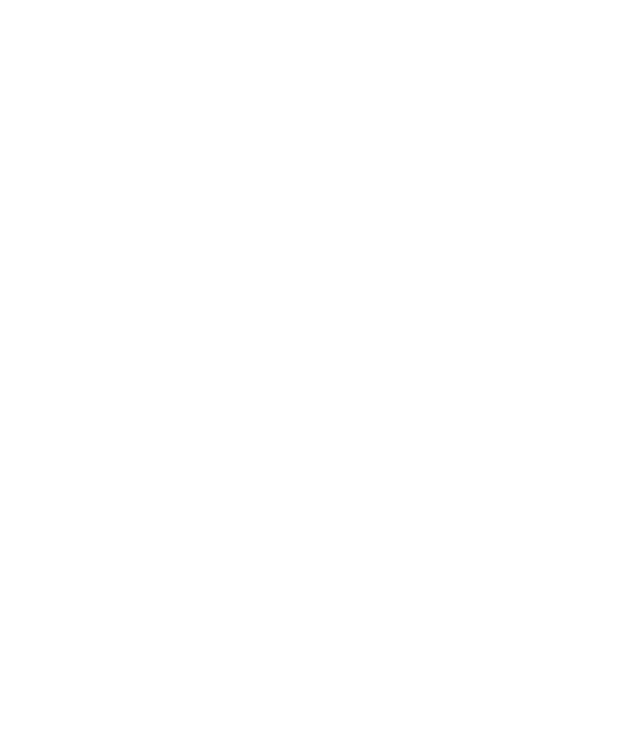
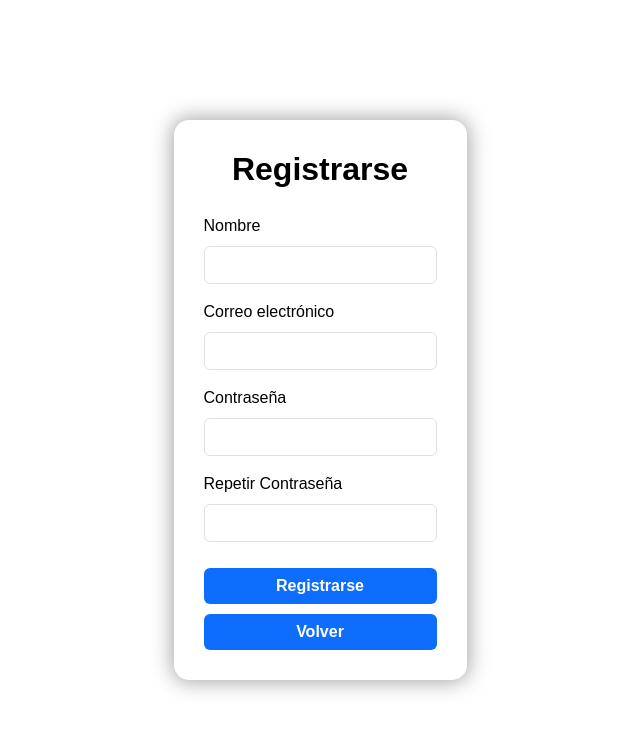
Before and after one commit to SantiagoPerezAgustin/TPI-2-tup1-BICHTEC, a React (Vite) app in the folder Frontend/: page /register in a window 1280 px wide. Before the commit this address had no page. Shown: the top 732 px of the page, without its empty margins (320-960 px from the left). Built offline with nearby package versions, Linux system fonts and the light colour scheme.

Commit message:
Añadir register

```diff
--- a/Frontend/src/App.jsx
+++ b/Frontend/src/App.jsx
@@ -5,6 +5,8 @@
 import "./App.css";
 import Footer from "./components/Footer/Footer.jsx";
 import FormPage from "./pages/FormPage/FormPage.jsx";
+import Register from "./components/Register/Register.jsx";
+import FormPageRegister from "./pages/FormPage/FormPageRegister.jsx";
 
 function App() {
   return (
@@ -12,6 +14,7 @@
       <Routes>
         <Route path="/" element={<Home />} />
         <Route path="/login" element={<FormPage />} />
+        <Route path="/register" element={<FormPageRegister />} />
       </Routes>
     </>
   );
--- /dev/null
+++ b/Frontend/src/components/Register/Register.jsx
@@ -0,0 +1,111 @@
+import React from "react";
+import { useState } from "react";
+import { useNavigate } from "react-router-dom";
+
+const Register = ({ onSubmit, errores, refs }) => {
+  const [formData, setFormData] = useState({
+    nombre: "",
+    email: "",
+    password: "",
+    repeatPassword: "",
+  });
+
+  const handleChange = (e) => {
+    setFormData({
+      ...formData,
+      [e.target.name]: e.target.value,
+    });
+  };
+
+  const handleSubmit = (e) => {
+    e.preventDefault();
+    onSubmit(formData);
+  };
+
+  const navigate = useNavigate();
+  return (
+    <div className="d-flex justify-content-center align-items-center vh-100">
+      <div className="login-box">
+        <h2>Registrarse</h2>
+        <form onSubmit={handleSubmit} noValidate>
+          <div className="mb-3">
+            <label htmlFor="nombre" className="form-label">
+              Nombre
+            </label>
+            <input
+              type="text"
+              name="nombre"
+              className="form-control"
+              id="nombre"
+              value={formData.nombre}
+              onChange={handleChange}
+              ref={refs.nombreRef}
+            />
+            {errores.nombre && <p style={{ color: "red" }}>{errores.nombre}</p>}
+          </div>
+          <div className="mb-3">
+            <label htmlFor="email" className="form-label">
+              Correo electrónico
+            </label>
+            <input
+              type="email"
+              name="email"
+              className="form-control"
+              id="email"
+              value={formData.email}
+              onChange={handleChange}
+              ref={refs.emailRef}
+            />
+            {errores.email && <p style={{ color: "red" }}>{errores.email}</p>}
+          </div>
+          <div className="mb-3">
+            <label htmlFor="password" className="form-label">
+              Contraseña
+            </label>
+            <input
+              type="password"
+              name="password"
+              className="form-control"
+              id="password"
+              value={formData.password}
+              onChange={handleChange}
+              ref={refs.passwordRef}
+            />
+            {errores.password && (
+              <p style={{ color: "red" }}>{errores.password}</p>
+            )}
+          </div>
+          <div className="mb-3">
+            <label htmlFor="repeatPassword" className="form-label">
+              Repetir Contraseña
+            </label>
+            <input
+              type="password"
+              name="repeatPassword"
+              className="form-control"
+              id="repeatPassword"
+              value={formData.repeatPassword}
+              onChange={handleChange}
+              ref={refs.repeatPasswordRef}
+            />
+            {errores.repeatPassword && (
+              <p style={{ color: "red" }}>{errores.repeatPassword}</p>
+            )}
+          </div>
+          <button type="submit" className="btn btn-primary">
+            Registrarse
+          </button>
+          <button
+            type="button"
+            className="btn btn-primary"
+            onClick={() => navigate("/login")}
+          >
+            Volver
+          </button>
+        </form>
+      </div>
+    </div>
+  );
+};
+
+export default Register;
--- a/Frontend/src/components/Validations/ValidationsForms.jsx
+++ b/Frontend/src/components/Validations/ValidationsForms.jsx
@@ -1,5 +1,13 @@
 const ValidationsForms = (datos) => {
     const errores = {};
+
+    if (!datos.nombre?.trim()) {
+        errores.nombre = "El nombre es obligatorio";
+    } else if (!/^[A-Za-zÁÉÍÓÚáéíóúÑñ\s]+$/.test(datos.nombre)) {
+        errores.nombre = "El nombre solo debe contener letras y espacios";
+    } else if (datos.nombre.length < 2) {
+        errores.nombre = "El nombre debe tener al menos 2 caracteres";
+    }
 
     if (!datos.email?.trim()){
         errores.email = "El email es obligatorio";
--- /dev/null
+++ b/Frontend/src/pages/FormPage/FormPageRegister.jsx
@@ -0,0 +1,51 @@
+import React from 'react'
+import ValidationsForms from "../../components/Validations/ValidationsForms";
+import { useRef, useState } from "react";
+import { useNavigate } from "react-router-dom";
+import Register from '../../components/Register/Register';
+
+const FormPageRegister = () => {
+    const nombreRef = useRef(null);
+    const emailRef = useRef(null);
+    const passwordRef = useRef(null);
+    const repeatPasswordRef = useRef(null);
+    const [errores, setErrores] = useState({});
+    const navigate = useNavigate();
+
+    const manejarEnvio = (FormData) => {
+        const errores = ValidationsForms(FormData);
+
+        if(Object.keys(errores).length > 0) {
+            if (errores.email && emailRef.current) {
+                emailRef.current.focus();
+            }else if (errores.nombre && nombreRef.current) {
+                nombreRef.current.focus();
+            }
+             else if (errores.password && passwordRef.current) {
+                passwordRef.current.focus();
+            } else if (errores.repeatPassword && repeatPasswordRef.current) {
+                repeatPasswordRef.current.focus();
+            }
+
+            setErrores(errores);
+        } else {
+            setErrores({});
+            console.log("✅ Formulario válido:", FormData);
+            navigate("/");
+        }
+    };
+
+    return (
+      <>
+        <div>
+          <Register
+            onSubmit={manejarEnvio}
+            errores={errores}
+            refs={{nombreRef, emailRef, passwordRef, repeatPasswordRef}}
+          />
+        </div>
+      </>
+    );
+}
+
+export default FormPageRegister
```
